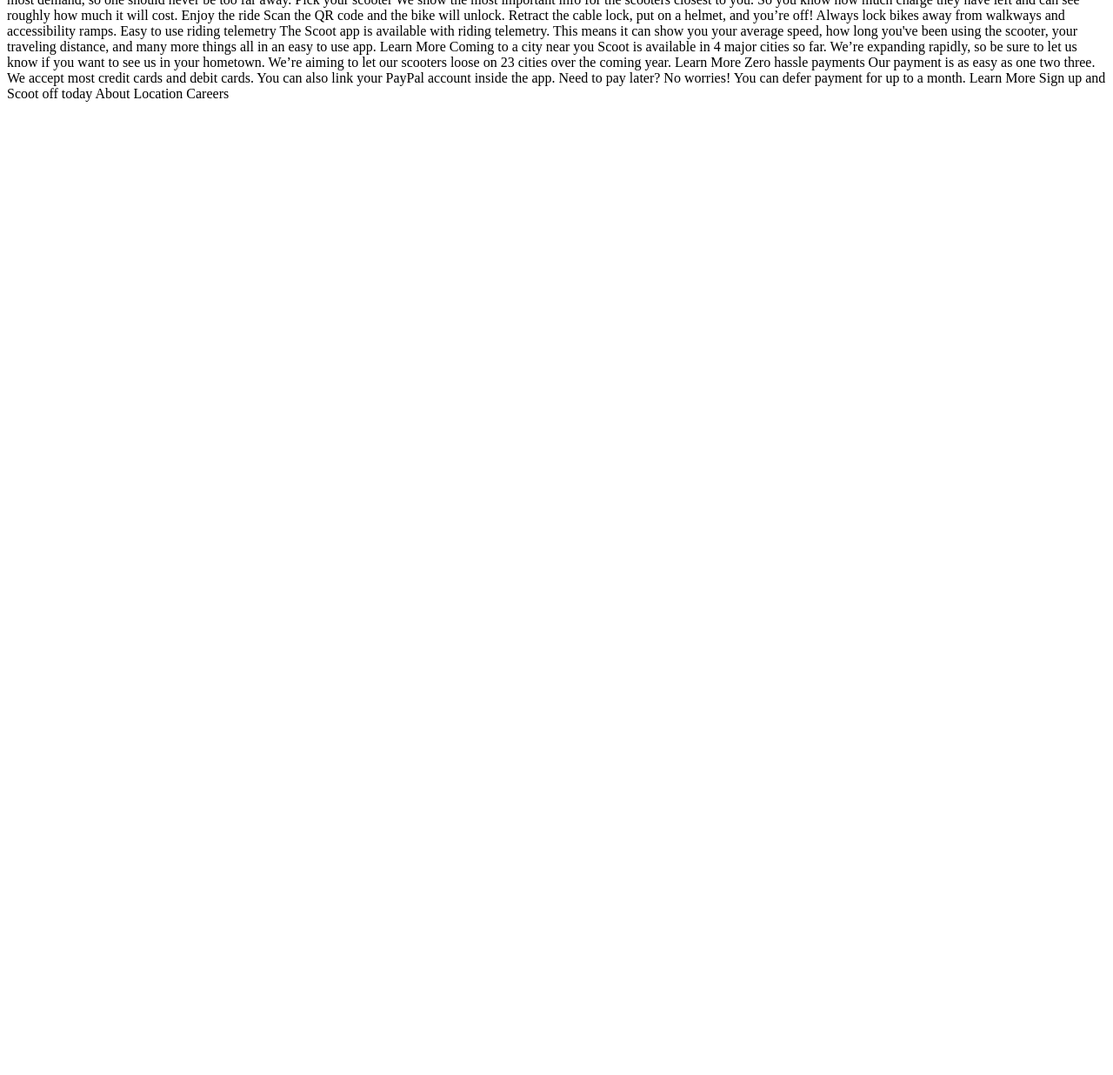
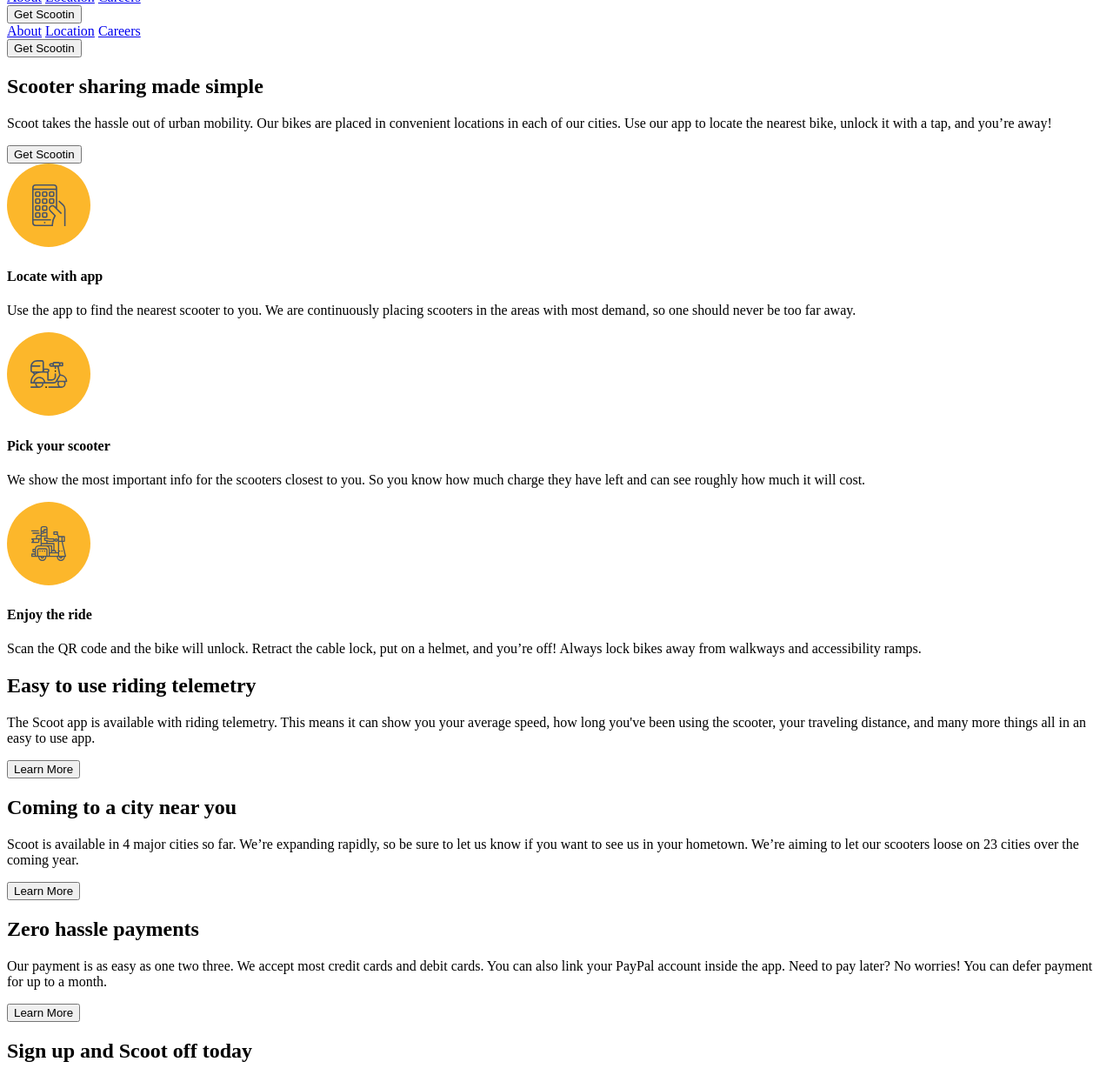
Before and after one commit to bluepersia/Scoot-multi-page-site, a plain HTML site: page index.html in a window 1280 px wide. Shown: the part 53-1289 px from the top of the page at 87% size. Before the commit the page ends 800 px from the top, so only its background shows below. Drawn offline with Linux system fonts and the light colour scheme.

Commit message:
index.html HTML

```diff
--- a/index.html
+++ b/index.html
@@ -14,74 +14,128 @@
 
 <body>
 
-  About
-  Location
-  Careers
+  <header>
 
-  Get Scootin
+    <img src='/assets/icons/hamburger.svg' class='btn-mobile-nav only-mobile' />
+
+    <img src='/assets/logo.svg' class='header-logo' />
+
+    <nav class='only-desktop'>
+      <a href='#'>About</a>
+      <a href='#'>Location</a>
+      <a href='#'>Careers</a>
+    </nav>
+
+    <button class='btn only-desktop'>Get Scootin</button>
+  </header>
 
 
+  <main>
 
-  Scooter sharing made simple
+    <div class='mobile-nav-overlay'>
+      <div class='mobile-nav'>
+        <nav>
+          <a href='#'>About</a>
+          <a href='#'>Location</a>
+          <a href='#'>Careers</a>
+        </nav>
 
-  Scoot takes the hassle out of urban mobility. Our bikes are placed in convenient
-  locations in each of our cities. Use our app to locate the nearest bike, unlock
-  it with a tap, and you’re away!
+        <button class='btn'>Get Scootin</button>
+      </div>
 
-  Get Scootin
+    </div>
+
+    <section class='intro'>
+      <h1 class='title'>Scooter sharing made simple</h1>
+      <div class='text'>
+        <p>Scoot takes the hassle out of urban mobility. Our bikes are placed in convenient
+          locations in each of our cities. Use our app to locate the nearest bike, unlock
+          it with a tap, and you’re away!</p>
+      </div>
+      <button class='btn'>Get Scootin</button>
+    </section>
 
 
-
-  Locate with app
-
-  Use the app to find the nearest scooter to you. We are continuously placing scooters
-  in the areas with most demand, so one should never be too far away.
-
-  Pick your scooter
-
-  We show the most important info for the scooters closest to you. So you know how much
-  charge they have left and can see roughly how much it will cost.
-
-  Enjoy the ride
-
-  Scan the QR code and the bike will unlock. Retract the cable lock, put on a helmet,
-  and you’re off! Always lock bikes away from walkways and accessibility ramps.
+    <section class='block block-steps'>
+      <div class='step'>
+        <img src='/assets/icons/locate.svg' class='icon' />
+        <h4 class='title'>Locate with app</h4>
+        <p class='text'>Use the app to find the nearest scooter to you. We are continuously placing scooters
+          in the areas with most demand, so one should never be too far away.</p>
+      </div>
+      <div class='step'>
+        <img src='/assets/icons/scooter.svg' class='icon' />
+        <h4 class='title'>Pick your scooter</h4>
+        <p class='text'>We show the most important info for the scooters closest to you. So you know how much
+          charge they have left and can see roughly how much it will cost.</p>
+      </div>
+      <div class='step'>
+        <img src='/assets/icons/ride.svg' class='icon' />
+        <h4 class='title'>Enjoy the ride</h4>
+        <p class='text'>Scan the QR code and the bike will unlock. Retract the cable lock, put on a helmet,
+          and you’re off! Always lock bikes away from walkways and accessibility ramps.</p>
+      </div>
+    </section>
 
 
+    <section class='block block-features'>
+      <div class='feature'>
+        <div class='content'>
+          <h2 class='title'>Easy to use riding telemetry</h2>
+          <p class='text'>The Scoot app is available with riding telemetry. This means it can show you your
+            average speed, how long you've been using the scooter, your traveling distance,
+            and many more things all in an easy to use app.</p>
+          <button class='btn'>Learn More</button>
+        </div>
+      </div>
 
-  Easy to use riding telemetry
+      <div class='feature'>
+        <div class='content'>
+          <h2 class='title'>Coming to a city near you</h2>
+          <p class='text'>Scoot is available in 4 major cities so far. We’re expanding rapidly, so be sure
+            to let us know if you want to see us in your hometown. We’re aiming to let our
+            scooters loose on 23 cities over the coming year.</p>
+          <button class='btn'>Learn More</button>
+        </div>
+      </div>
 
-  The Scoot app is available with riding telemetry. This means it can show you your
-  average speed, how long you've been using the scooter, your traveling distance,
-  and many more things all in an easy to use app.
-
-  Learn More
-
-  Coming to a city near you
-
-  Scoot is available in 4 major cities so far. We’re expanding rapidly, so be sure
-  to let us know if you want to see us in your hometown. We’re aiming to let our
-  scooters loose on 23 cities over the coming year.
-
-  Learn More
-
-  Zero hassle payments
-
-  Our payment is as easy as one two three. We accept most credit cards and debit cards.
-  You can also link your PayPal account inside the app. Need to pay later? No worries!
-  You can defer payment for up to a month.
-
-  Learn More
+      <div class='feature'>
+        <div class='content'>
+          <h2 class='title'>Zero hassle payments</h2>
+          <p class='text'>Our payment is as easy as one two three. We accept most credit cards and debit cards.
+            You can also link your PayPal account inside the app. Need to pay later? No worries!
+            You can defer payment for up to a month.</p>
+          <button class='btn'>Learn More</button>
+        </div>
+      </div>
+    </section>
 
 
+    <section class='call-to-action'>
+      <h2 class='title'>Sign up and Scoot off today</h2>
+      <img src='/assets/icons/app-store.svg' />
+      <img src='/assets/icons/google-play.svg' />
+    </section>
 
-  Sign up and Scoot off today
+  </main>
 
 
+  <footer>
+    <img src='/assets/logo.svg' class='logo' />
 
-  About
-  Location
-  Careers
+    <nav>
+      <a href='#'>About</a>
+      <a href='#'>Location</a>
+      <a href='#'>Careers</a>
+    </nav>
+
+    <div class='social-media'>
+      <img src='/assets/icons/facebook.svg' />
+      <img src='/assets/icons/twitter.svg' />
+      <img src='/assets/icons/google.svg' />
+    </div>
+  </footer>
+
 
 </body>
 
```
